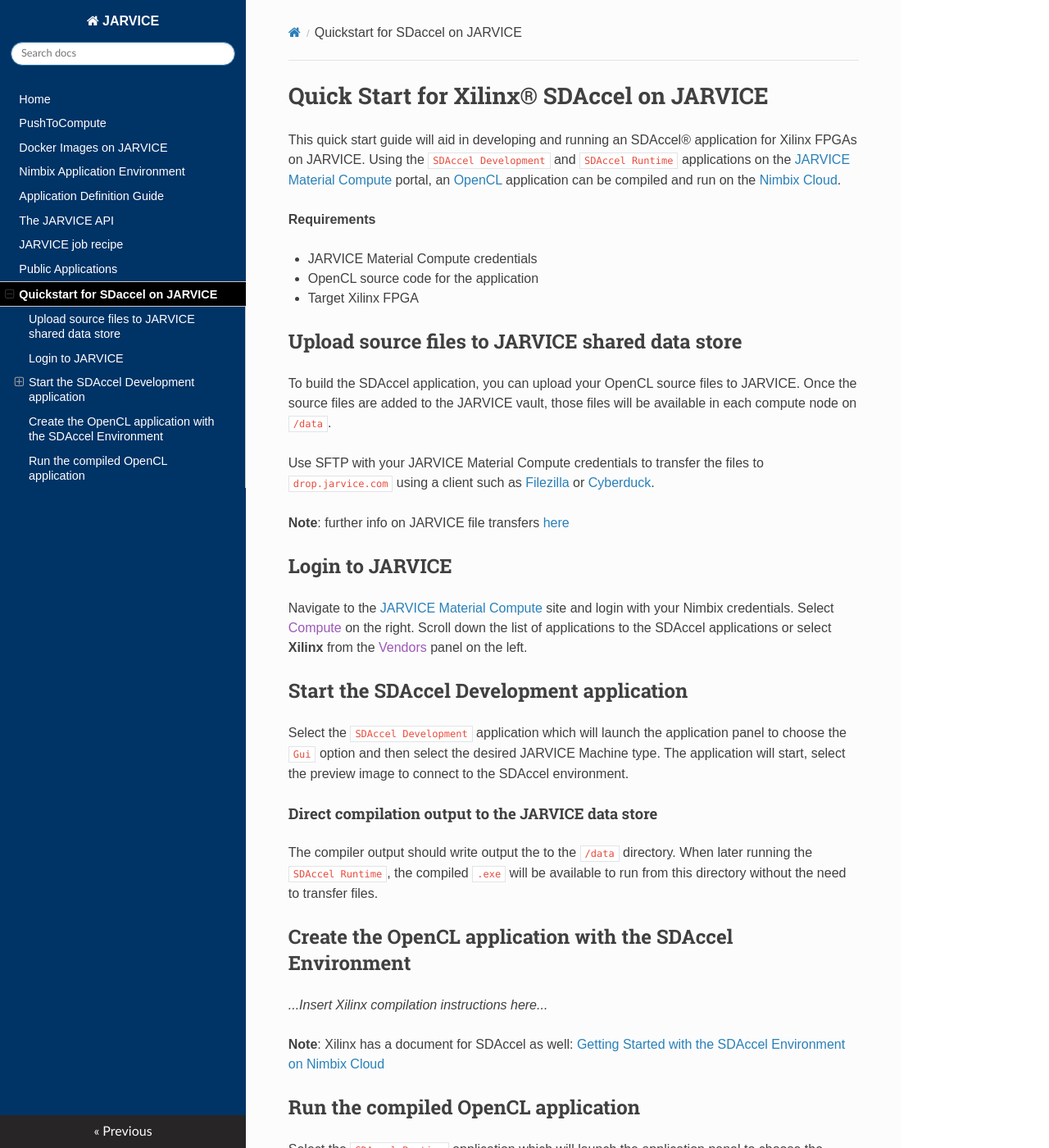
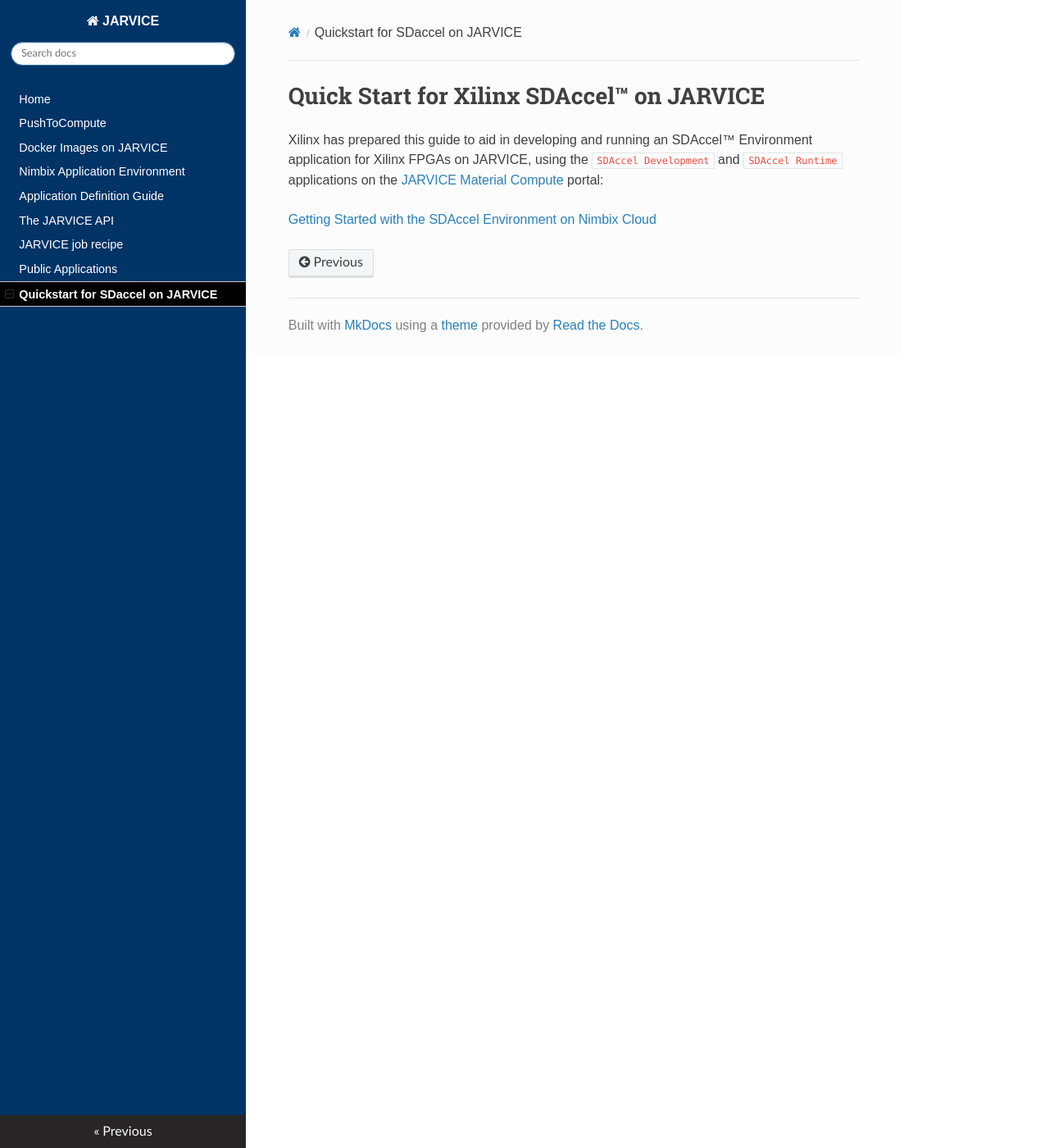
Before and after one commit to nimbix/jardoc, an MkDocs documentation site: the page built from docs/sdaccel_quickstart.md, in a window 1280 px wide and 1400 px high. Shown: the whole window at 82% size. Built offline with MkDocs 1.6.1, drawn with Linux system fonts in a browser that asks for light colours; nearby versions of some CDN libraries; old or Windows-style settings are respelled for this version of MkDocs; some of the changed text lies outside the part shown.

Commit message:
#34
Trimmed out steps
Change the lingo to intro the Xilinx document and add that link, using
current link until we hopefully get a "latest" type of link.

```diff
--- a/docs/sdaccel_quickstart.md
+++ b/docs/sdaccel_quickstart.md
@@ -1,42 +1,6 @@
-# Quick Start for Xilinx® SDAccel on JARVICE
+# Quick Start for Xilinx SDAccel&trade; on JARVICE
 
-This quick start guide will aid in developing and running an SDAccel® application for Xilinx FPGAs on JARVICE. Using the `SDAccel Development` and `SDAccel Runtime` applications on the [JARVICE Material Compute](https://platform.jarvice.com) portal, an [OpenCL](https://www.khronos.org/opencl/) application can be compiled and run on the [Nimbix Cloud](https://www.nimbix.net).
-
-**Requirements**
-
-* JARVICE Material Compute credentials
-* OpenCL source code for the application
-* Target Xilinx FPGA
-
-## Upload source files to JARVICE shared data store
-
- To build the SDAccel application, you can upload your OpenCL source files to JARVICE. Once the source files are added to the JARVICE vault, those files will be available in each compute node on `/data`.
-
- Use SFTP with your JARVICE Material Compute credentials to transfer the files to `drop.jarvice.com` using a client such as [Filezilla](https://filezilla-project.org/index.php) or [Cyberduck](https://cyberduck.io/).
+Xilinx has prepared this guide to aid in developing and running an SDAccel&trade; Environment application for Xilinx FPGAs on JARVICE, using the `SDAccel Development` and `SDAccel Runtime` applications on the [JARVICE Material Compute](https://platform.jarvice.com) portal:
 
 
- **Note**: further info on JARVICE file transfers [here](https://nimbix.zendesk.com/hc/en-us/articles/208083526-How-do-I-transfer-files-to-and-from-JARVICE)
-
-## Login to JARVICE
-
-Navigate to the [JARVICE Material Compute](https://platform.jarvice.com) site and login with your Nimbix credentials. Select [Compute]() on the right. Scroll down the list of applications to the SDAccel applications or select **Xilinx** from the [Vendors]() panel on the left.
-
-## Start the SDAccel Development application
-
-Select the `SDAccel Development` application which will launch the application panel to choose the `Gui` option and then select the desired JARVICE Machine type. The application will start, select the preview image to connect to the SDAccel environment.
-
-#### Direct compilation output to the JARVICE data store
-
-The compiler output should write output the to the `/data` directory. When later running the `SDAccel Runtime`, the compiled `.exe` will be available to run from this directory without the need to transfer files.
-
-## Create the OpenCL application with the SDAccel Environment
-
-_...Insert Xilinx compilation instructions here..._
-
-**Note**: Xilinx has a document for SDAccel as well: [Getting Started with the SDAccel Environment on Nimbix Cloud](http://www.xilinx.com/support/documentation/sw_manuals/xilinx2016_2/ug1240-sdaccel-nimbix-getting-started.pdf)
-
-## Run the compiled OpenCL application
-
-Select the `SDAccel Runtime` application which will launch the application panel to choose the `Batch` option and then select the desired JARVICE Machine type. The Machine type must match the SDAccel application target. The Machine type drop down will show the associated Xilinx FPGA.
-
- From the `Executable` parameter use the file chooser `...` to select the compiled `.exe` previously saved to `/data`. Press the `Submit` button run the job.
+[Getting Started with the SDAccel Environment on Nimbix Cloud](https://www.xilinx.com/support/documentation/sw_manuals/xilinx2017_1/ug1240-sdaccel-nimbix-getting-started.pdf)
```
